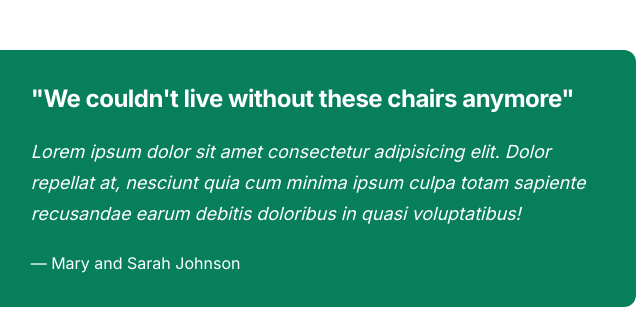
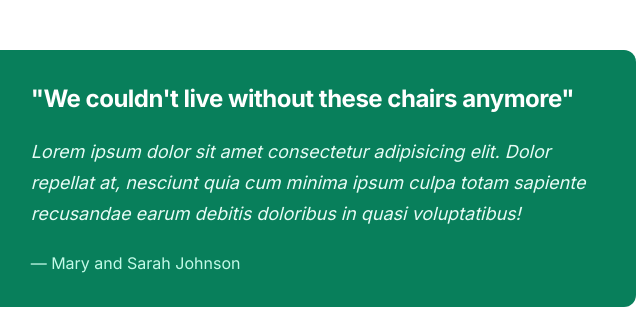
Before and after one commit to abir2907/chair-shop, a plain HTML site: page index.html in a window 1280 px wide. Shown: the part 960-1283 px from the top of the page, 484-1124 px from the left. Drawn offline with Linux system fonts and the light colour scheme.

Commit message:
Change text colour inside testimonial box

```diff
--- a/style.css
+++ b/style.css
@@ -147,6 +147,11 @@ img {
   margin-bottom: 24px;
   font-size: 18px;
   line-height: 1.7;
+  color: #e6fcf5;
+}
+
+.testimonial-author {
+  color: #c3fae8;
 }
 
 /* CHAIRS */
```
